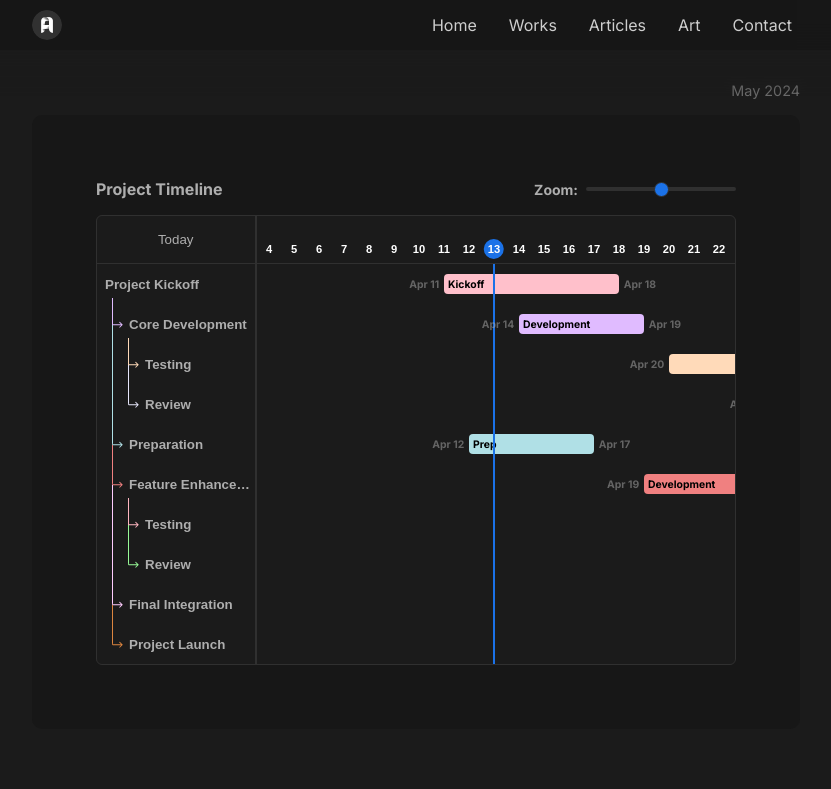
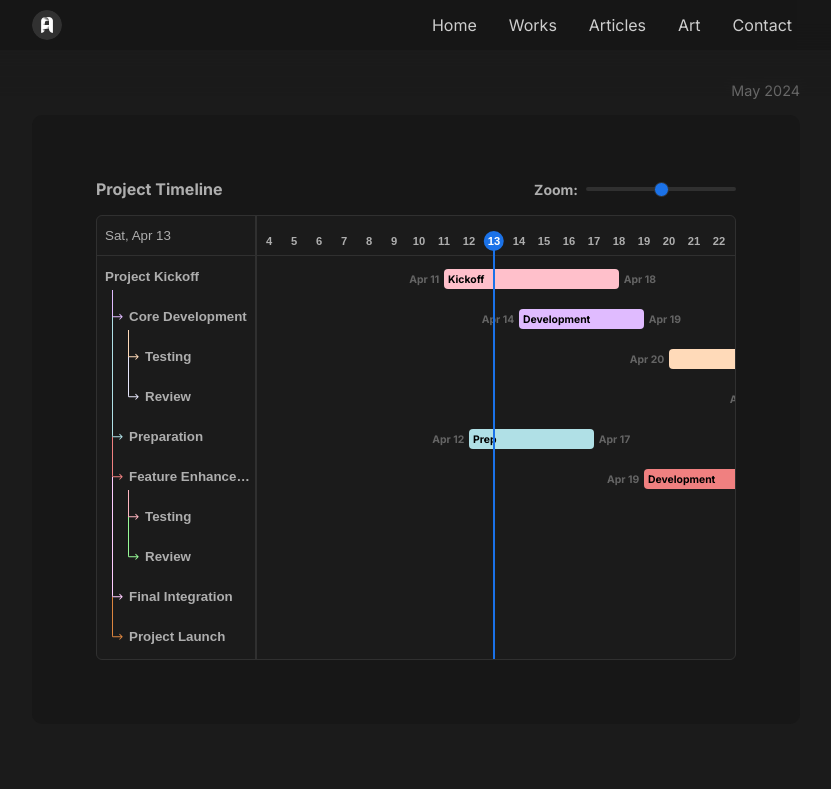
Before and after one commit to christiananagnostou/www, a Next.js app: page /lab in a window 1280 px wide. Shown: the top 789 px of the page, without its empty margins (224-1055 px from the left). Built offline with nearby package versions, Linux system fonts and the light colour scheme.

Commit message:
fix: simplify layout of gantt chart

```diff
--- a/components/Lab/gantt/DateBar/index.tsx
+++ b/components/Lab/gantt/DateBar/index.tsx
@@ -1,5 +1,5 @@
 import dayjs from 'dayjs'
-import { DateBarContainer, DateButton, DateLabel, DaySpan, TodayIndicator } from './styles'
+import { DateBarContainer, DateButton, DateLabel, DaySpan } from './styles'
 
 interface DatesProps {
   itemsDateRange: { lastDate: dayjs.Dayjs }
@@ -29,20 +29,15 @@ const DateBar = ({ itemsDateRange, numDaysShown, dateWidth, scrollToDate }: Date
   return (
     <DateBarContainer>
       {dates.map((date) => {
-        const [year, month, day] = date.split('-')
+        const [_, month, day] = date.split('-')
         const isToday = dayjs().isSame(date, 'day')
 
         return (
           <DateButton key={date} id={date} onClick={() => scrollToDate(date, 'smooth')} dateWidth={dateWidth}>
             <DateLabel dateWidth={dateWidth}>
-              {day === '1' && (
-                <span>
-                  {month === 'Jan' && year}
-                  {month}
-                </span>
-              )}
+              {day === '1' && <span>{month}</span>}
+
               <DaySpan isToday={isToday} opacity={getOpacity(day)}>
-                {isToday && <TodayIndicator />}
                 {day}
               </DaySpan>
             </DateLabel>
--- a/components/Lab/gantt/DateBar/styles.ts
+++ b/components/Lab/gantt/DateBar/styles.ts
@@ -3,7 +3,8 @@ import styled from 'styled-components'
 export const DateBarContainer = styled.div`
   display: inline-flex;
   height: 100%;
-  align-items: end;
+  height: var(--date-bar-height);
+  border-bottom: 1px solid var(--border-color);
 `
 
 export const DateButton = styled.button<{ dateWidth: number }>`
@@ -13,7 +14,8 @@ export const DateButton = styled.button<{ dateWidth: number }>`
   width: ${({ dateWidth }) => `${dateWidth}px`};
   background: transparent;
   border: none;
-  color: white;
+  color: inherit;
+  cursor: pointer;
 `
 
 export const DateLabel = styled.div<{ dateWidth: number }>`
@@ -29,13 +31,15 @@ export const DaySpan = styled.span<{ isToday: boolean; opacity: number }>`
   place-items: center;
   opacity: ${({ opacity }) => opacity};
   color: ${({ isToday }) => (isToday ? 'white' : 'inherit')};
-`
 
-export const TodayIndicator = styled.span`
+  &::before {
+    content: '';
     position: absolute;
     z-index: -1;
     height: 1.25rem;
     width: 1.25rem;
     border-radius: 9999px;
     background-color: var(--accent-color);
+    display: ${({ isToday }) => (isToday ? 'block' : 'none')};
+  }
 `
--- a/components/Lab/gantt/ItemBar/index.tsx
+++ b/components/Lab/gantt/ItemBar/index.tsx
@@ -30,7 +30,6 @@ const ItemBar = (props: RenderItemBarProps) => {
       <ItemBarContainer
         className="gantt-bar"
         data-item-id={item.id}
-        totalWidth={dateWidth * numDaysShown}
         height={RowHeight}
         onMouseEnter={() => handleRowMouseOver(item.id)}
       >
--- a/components/Lab/gantt/ItemBar/styles.ts
+++ b/components/Lab/gantt/ItemBar/styles.ts
@@ -1,10 +1,10 @@
 import styled from 'styled-components'
 
-export const ItemBarContainer = styled.div<{ totalWidth: number; height: number }>`
+export const ItemBarContainer = styled.div<{ height: number }>`
   display: inline-flex;
   user-select: none;
   align-items: center;
-  width: ${({ totalWidth }) => `${totalWidth}px`};
+  width: 100%;
   height: ${({ height }) => `${height}px`};
 
   &.hovered {
--- /dev/null
+++ b/components/Lab/gantt/TodayCursor/index.tsx
@@ -0,0 +1,17 @@
+import dayjs from 'dayjs'
+import { getDayDiff } from '../utils'
+import { TodayCursorStyle } from './styles'
+
+type Props = {
+  dateWidth: number
+  itemsDateRange: { firstDate: dayjs.Dayjs; lastDate: dayjs.Dayjs }
+}
+
+const TodayCursor = ({ dateWidth, itemsDateRange }: Props) => {
+  const { firstDate } = itemsDateRange
+  const offsetDaysStart = getDayDiff(firstDate, dayjs())
+  const barWidth = 2
+  return <TodayCursorStyle width={barWidth} offsetDays={offsetDaysStart} dateWidth={dateWidth} />
+}
+
+export default TodayCursor
--- /dev/null
+++ b/components/Lab/gantt/TodayCursor/styles.ts
@@ -0,0 +1,15 @@
+import styled from 'styled-components'
+
+export const TodayCursorStyle = styled.div<{
+  width: number
+  offsetDays: number
+  dateWidth: number
+}>`
+  position: absolute;
+  z-index: 20;
+  height: calc(100% - var(--date-bar-height) + 0.5rem);
+  background-color: var(--accent-color);
+  width: ${({ width }) => width}px;
+  left: ${({ offsetDays, dateWidth, width }) => offsetDays * dateWidth + dateWidth / 2 - width / 2}px;
+  bottom: 0;
+`
--- a/components/Lab/gantt/index.tsx
+++ b/components/Lab/gantt/index.tsx
@@ -1,15 +1,15 @@
 import dayjs from 'dayjs'
 import minMax from 'dayjs/plugin/minMax'
 import relativeTime from 'dayjs/plugin/relativeTime'
-import { useRouter } from 'next/router'
-import { useCallback, useEffect, useId, useMemo, useRef, useState } from 'react'
+import { useCallback, useEffect, useMemo, useRef, useState } from 'react'
 
-import { useScrollSync } from '../../Hooks'
 import DateBar from './DateBar'
 import ItemBar from './ItemBar'
 import ItemTitle from './ItemTitle'
+import TodayCursor from './TodayCursor'
+import { getItemsChildrenMap, getItemsDateRange, getNumDaysShown } from './utils'
+
 import {
-  BarsContainer,
   Chart,
   GanttContainer,
   Label,
@@ -20,14 +20,11 @@ import {
   Resizer,
   RightSide,
   ScrollToTodayBtn,
-  StickyTop,
   Title,
-  TodayBar,
   TopBar,
   ZoomInput,
   ZoomTitle,
 } from './styles'
-import { getDayDiff, getItemsChildrenMap, getItemsDateRange, getNumDaysShown } from './utils'
 
 dayjs.extend(relativeTime)
 dayjs.extend(minMax)
@@ -54,9 +51,6 @@ export const RowHeight = 40
 const Gantt = ({ items, defaultZoom = 10, chartTitle, legend }: GanttProps) => {
   const [dateWidth, setDateWidth] = useState(defaultZoom)
 
-  const id = useId()
-  const { pathname } = useRouter()
-
   const itemsDateRange = useMemo(() => getItemsDateRange(items), [items])
   const numDaysShown = useMemo(() => getNumDaysShown(itemsDateRange), [itemsDateRange])
   const itemsChildrenMap = useMemo(() => getItemsChildrenMap(items), [items])
@@ -64,94 +58,77 @@ const Gantt = ({ items, defaultZoom = 10, chartTitle, legend }: GanttProps) => {
   const resizer = useRef<HTMLDivElement | null>(null)
   const leftSide = useRef<HTMLDivElement | null>(null)
   const rightSide = useRef<HTMLDivElement | null>(null)
-  const mouseX = useRef(0)
-  const mouseY = useRef(0)
-  const rightWidth = useRef(0)
-
-  const dateBar = useScrollSync(id)
-  const barsContainer = useScrollSync(id)
+  const rightSideStartingWidth = useRef(0)
+  const mousePos = useRef({ x: 0, y: 0 })
 
   const handleRowMouseOver = (id: ItemProps['id']) => {
-    if (!barsContainer.current || !leftSide.current) return
+    if (!rightSide.current || !leftSide.current) return
 
-    const bars = barsContainer.current.querySelectorAll('.gantt-bar') as NodeListOf<HTMLDivElement>
+    const bars = rightSide.current.querySelectorAll('.gantt-bar') as NodeListOf<HTMLDivElement>
     const titles = leftSide.current.querySelectorAll('.gantt-title') as NodeListOf<HTMLButtonElement>
 
-    // Highlight background of bar and title of row with id
     bars.forEach((bar, i) => {
       bar.dataset.itemId == id ? bar.classList.add('hovered') : bar.classList.remove('hovered')
       titles[i].dataset.itemId == id ? titles[i].classList.add('hovered') : titles[i].classList.remove('hovered')
     })
   }
 
-  // Handle the mousedown event when user drags the resizer
-  const handleResizeMouseDown = (e: React.MouseEvent) => {
-    if (!rightSide.current) return
-    // Get the current mouse position
-    mouseX.current = e.clientX
-    mouseY.current = e.clientY
-    rightWidth.current = rightSide.current.getBoundingClientRect().width
+  const handleResizeStart = (e: React.MouseEvent | React.TouchEvent) => {
+    const isTouch = e.type.startsWith('touch')
 
-    // Attach the listeners to document
-    document.addEventListener('mouseup', handleResizeMouseUp)
-    document.addEventListener('mousemove', handleResizeMouseMove)
+    const clientX = isTouch ? (e as React.TouchEvent).touches[0].clientX : (e as React.MouseEvent).clientX
+    const clientY = isTouch ? (e as React.TouchEvent).touches[0].clientY : (e as React.MouseEvent).clientY
+
+    mousePos.current = { x: clientX, y: clientY }
+    rightSideStartingWidth.current = rightSide.current?.getBoundingClientRect().width || 0
+
+    if (isTouch) {
+      document.addEventListener('touchend', handleResizeEnd)
+      document.addEventListener('touchmove', handleResizeMove)
+    } else {
+      document.addEventListener('mouseup', handleResizeEnd)
+      document.addEventListener('mousemove', handleResizeMove)
+    }
   }
 
-  const handleResizeMouseMove = (e: MouseEvent) => {
-    if (!leftSide.current || !rightSide.current || !resizer.current) return
+  const handleResizeMove = (e: MouseEvent | TouchEvent) => {
+    const isTouch = e.type.startsWith('touch')
+    const clientX = isTouch ? (e as TouchEvent).touches[0].clientX : (e as MouseEvent).clientX
+    const dx = clientX - mousePos.current.x
+    const parent = resizer.current?.parentNode as HTMLDivElement | null
+    const parentWidth = parent?.getBoundingClientRect().width || 1
 
-    // Calc how far the mouse/thumb has been moved
-    const dx = e.clientX - mouseX.current
-    const parent = resizer.current.parentNode as HTMLDivElement | null
-    const parentWidth = parent?.getBoundingClientRect().width
+    const newRightWidth = ((rightSideStartingWidth.current - dx) * 100) / parentWidth
+    rightSide.current?.style.setProperty('width', `${newRightWidth}%`)
 
-    const newRightWidth = ((rightWidth.current - dx) * 100) / (parentWidth || 1)
-    rightSide.current.style.width = `${newRightWidth}%`
-
-    document.documentElement.style.cursor = 'col-resize'
-    leftSide.current.style.pointerEvents = 'none'
-    rightSide.current.style.pointerEvents = 'none'
+    document.documentElement.style.setProperty('cursor', 'col-resize')
+    leftSide.current?.style.setProperty('pointer-events', 'none')
+    rightSide.current?.style.setProperty('pointer-events', 'none')
   }
 
-  const handleResizeMouseUp = () => {
-    if (!leftSide.current || !rightSide.current) return
+  const handleResizeEnd = () => {
+    document.documentElement.style.removeProperty('cursor')
+    leftSide.current?.style.removeProperty('pointer-events')
+    rightSide.current?.style.removeProperty('pointer-events')
 
-    document.documentElement.style.removeProperty('cursor')
-    leftSide.current.style.removeProperty('pointer-events')
-    rightSide.current.style.removeProperty('pointer-events')
-
-    document.removeEventListener('mouseup', handleResizeMouseUp)
-    document.removeEventListener('mousemove', handleResizeMouseMove)
+    document.removeEventListener('mouseup', handleResizeEnd)
+    document.removeEventListener('mousemove', handleResizeMove)
+    document.removeEventListener('touchend', handleResizeEnd)
+    document.removeEventListener('touchmove', handleResizeMove)
   }
 
-  const scrollToDate = useCallback(
-    (targetDate: string | dayjs.Dayjs, behavior: ScrollOptions['behavior']) => {
+  const scrollToDate = useCallback((targetDate: string | dayjs.Dayjs, behavior: ScrollOptions['behavior']) => {
     const dateElem = document.getElementById(dayjs(targetDate).format('YYYY-MMM-D'))
-      if (!dateElem || !dateBar.current) return
-
-      const colWidth = dateElem.offsetWidth
-      const containerWidth = dateBar.current.offsetWidth
-      const centerOfDateElem = dateElem.offsetLeft - containerWidth / 2 + colWidth / 2
-
-      dateBar.current.scrollTo({ left: centerOfDateElem, behavior })
-    },
-    [dateBar]
-  )
+    if (!dateElem) return
+    dateElem.scrollIntoView({ behavior, block: 'nearest', inline: 'center' })
+  }, [])
 
   useEffect(() => {
     scrollToDate(dayjs(), 'auto')
-  }, [scrollToDate, pathname])
-
-  const renderTodayBar = () => {
-    const { firstDate } = itemsDateRange
-    const offsetDaysStart = getDayDiff(firstDate, dayjs())
-    const barWidth = 2
-    return <TodayBar width={barWidth} offsetDays={offsetDaysStart} dateWidth={dateWidth} />
-  }
+  }, [scrollToDate])
 
   return (
     <GanttContainer>
-      {/* Top Bar */}
       <TopBar>
         <Title>{chartTitle}</Title>
         <Label>
@@ -167,17 +144,12 @@ const Gantt = ({ items, defaultZoom = 10, chartTitle, legend }: GanttProps) => {
         </Label>
       </TopBar>
 
-      {/* Chart */}
       <Chart>
-        <div style={{ display: 'flex', alignItems: 'stretch' }}>
-          {/* Left Side */}
         <LeftSide ref={leftSide}>
-            <StickyTop>
-              <ScrollToTodayBtn onClick={() => scrollToDate(dayjs(), 'smooth')}>Today</ScrollToTodayBtn>
-            </StickyTop>
+          <ScrollToTodayBtn onClick={() => scrollToDate(dayjs(), 'smooth')}>
+            {dayjs().format('ddd, MMM D')}
+          </ScrollToTodayBtn>
 
-            {/* Titles */}
-            <div style={{ overflow: 'hidden' }}>
           {itemsChildrenMap.get('root')?.map((item, i) => (
             <ItemTitle
               key={item.id + '_title'}
@@ -189,28 +161,20 @@ const Gantt = ({ items, defaultZoom = 10, chartTitle, legend }: GanttProps) => {
               scrollToDate={scrollToDate}
             />
           ))}
-            </div>
         </LeftSide>
 
-          {/* Resizer */}
-          <Resizer ref={resizer} onMouseDown={handleResizeMouseDown} />
+        <Resizer ref={resizer} onMouseDown={handleResizeStart} onTouchStart={handleResizeStart} />
 
-          {/* Right Side */}
         <RightSide ref={rightSide}>
-            {/* Date Bar */}
-            <StickyTop ref={dateBar}>
+          <div style={{ width: dateWidth * numDaysShown, position: 'relative' }}>
+            <TodayCursor dateWidth={dateWidth} itemsDateRange={itemsDateRange} />
+
             <DateBar
               itemsDateRange={itemsDateRange}
               numDaysShown={numDaysShown}
               dateWidth={dateWidth}
               scrollToDate={scrollToDate}
             />
-            </StickyTop>
-
-            {/* Bars */}
-            <BarsContainer ref={barsContainer}>
-              {/* Today Bar */}
-              {renderTodayBar()}
 
             {itemsChildrenMap.get('root')?.map((item) => (
               <ItemBar
@@ -223,9 +187,8 @@ const Gantt = ({ items, defaultZoom = 10, chartTitle, legend }: GanttProps) => {
                 handleRowMouseOver={handleRowMouseOver}
               />
             ))}
-            </BarsContainer>
+          </div>
         </RightSide>
-        </div>
       </Chart>
 
       {legend && (
--- a/components/Lab/gantt/styles.ts
+++ b/components/Lab/gantt/styles.ts
@@ -8,6 +8,7 @@ export const GanttContainer = styled.div`
   --bg: var(--body-bg);
   --left-side-min-width: 0.25rem;
   --right-side-min-width: 0.25rem;
+  --date-bar-height: 2.5rem;
 `
 
 export const TopBar = styled.div`
@@ -72,41 +73,30 @@ export const Chart = styled.div`
   max-width: 100%;
   background-color: var(--bg);
   overflow: hidden;
+  display: flex;
 `
 
 export const LeftSide = styled.div`
   min-width: var(--left-side-min-width);
   flex: 1;
   user-select: none;
-`
-
-export const StickyTop = styled.div`
-  position: sticky;
-  top: 0;
-  z-index: 20;
-  height: 3rem;
-  border-bottom: 1px solid var(--border-color);
-  overflow-x: auto;
-  overflow-y: hidden;
-  width: 100%;
-
-  /* Hide scrollbar for Chrome, Safari and Opera */
-  &::-webkit-scrollbar {
-    display: none;
-  }
-  /* Hide scrollbar for IE, Edge, and Firefox */
-  -ms-overflow-style: none; /* IE and Edge */
-  scrollbar-width: none; /* Firefox */
+  overflow: hidden;
 `
 
 export const ScrollToTodayBtn = styled.button`
   display: block;
-  height: 100%;
   width: 100%;
   background: transparent;
   border: none;
   color: inherit;
   cursor: pointer;
+  height: var(--date-bar-height);
+  border-bottom: 1px solid var(--border-color);
+  padding: 0 0.5rem;
+  text-align: left;
+  white-space: nowrap;
+  overflow: hidden;
+  text-overflow: ellipsis;
 
   &:hover,
   &:focus {
@@ -125,14 +115,9 @@ export const RightSide = styled.div`
   width: 75%;
   max-width: calc(100% - var(--left-side-min-width));
   min-width: var(--right-side-min-width);
-`
-
-export const BarsContainer = styled.div`
   position: relative;
-  display: flex;
-  flex-direction: column;
-  max-width: 100%;
   overflow-x: auto;
+  overscroll-behavior-x: none;
 `
 
 export const Legend = styled.div`
@@ -157,16 +142,3 @@ export const LegendColor = styled.span`
   width: 0.75rem;
   border-radius: 9999px;
 `
-
-export const TodayBar = styled.div<{
-  width: number
-  offsetDays: number
-  dateWidth: number
-}>`
-  position: absolute;
-  z-index: 10;
-  height: 100%;
-  background-color: var(--accent-color);
-  width: ${({ width }) => width}px;
-  left: ${({ offsetDays, dateWidth, width }) => offsetDays * dateWidth + dateWidth / 2 - width / 2}px;
-`
--- a/pages/lab.tsx
+++ b/pages/lab.tsx
@@ -46,8 +46,8 @@ const LabItems = styled(motion.div)`
   gap: 4rem;
 
   @media (max-width: 768px) {
-    padding: 0 0.5rem;
-    gap: 0.5rem;
+    gap: 2rem;
+    padding: 2rem 0.5rem 4rem;
   }
 `
 
```
Lines whose indentation alone changed are shown as unchanged.
